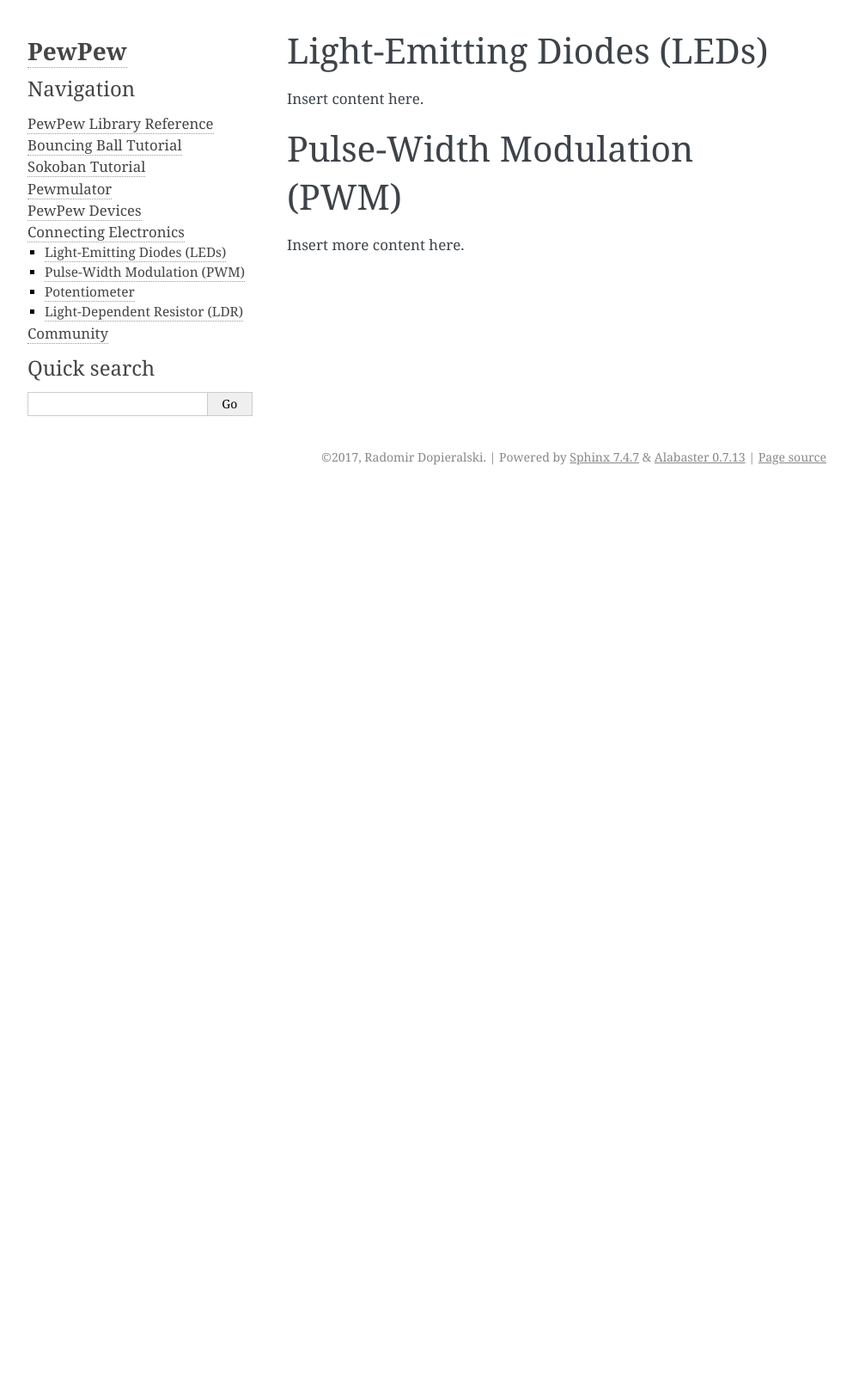
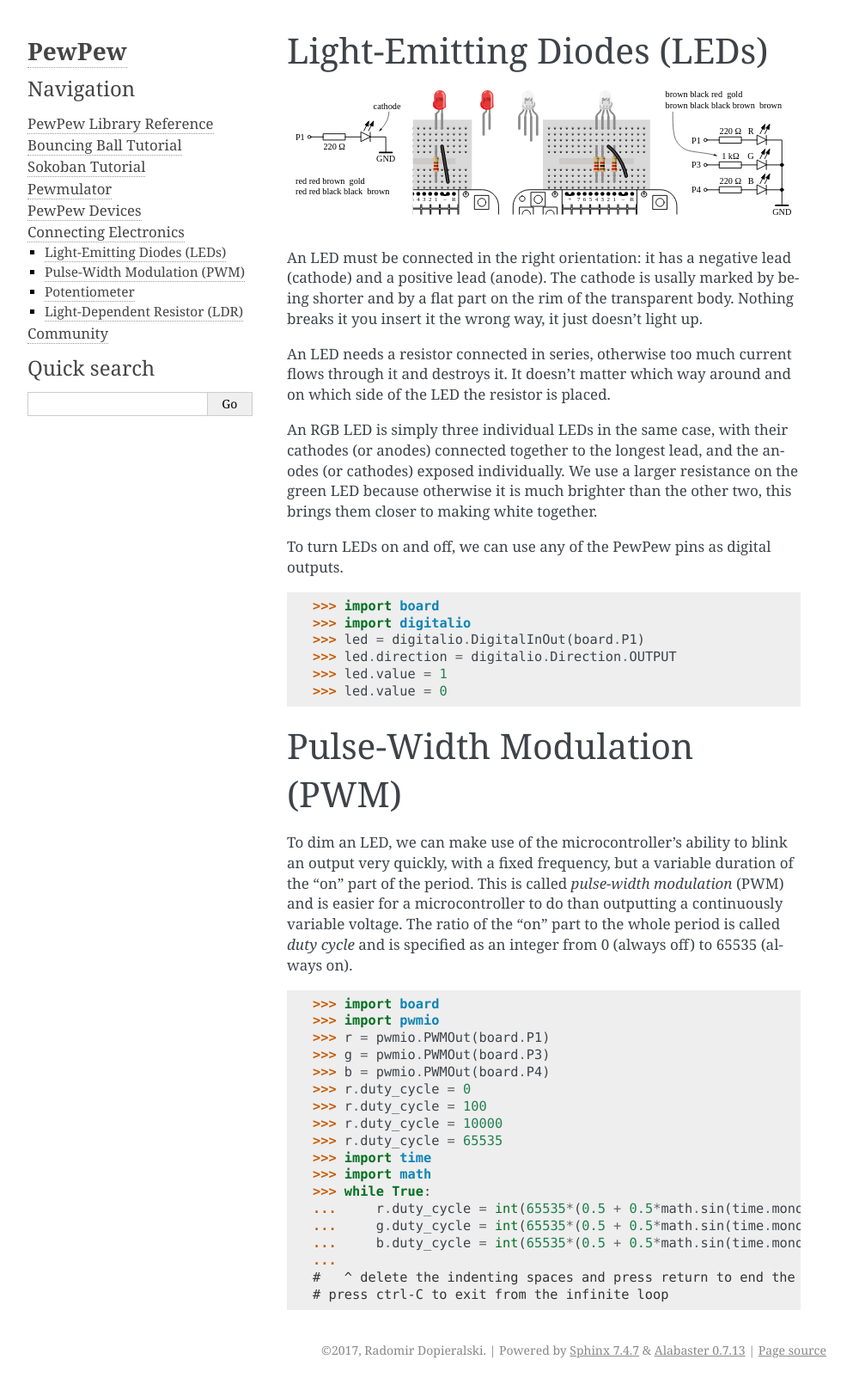
Before and after one commit to pypewpew/pewpew, a Sphinx documentation site: the page built from docs/components/led.rst, in a window 1280 px wide. Shown: the whole page at 86% size, without its empty margins (148-1141 px from the left). Built offline with Sphinx 7.4.7, drawn with Linux system fonts in a browser that asks for light colours; before the commit the page ends 900 px from its top, so only the background shows below that.

Commit message:
LED page.

```diff
--- a/docs/components/led.rst
+++ b/docs/components/led.rst
@@ -1,9 +1,52 @@
 Light-Emitting Diodes (LEDs)
 ----------------------------
 
-Insert content here.
+.. figure:: led-fig.*
+   :align: center
+
+.. raw:: latex
+
+   \vspace{4mm}
+
+An LED must be connected in the right orientation: it has a negative lead (cathode) and a positive lead (anode). The cathode is usally marked by being shorter and by a flat part on the rim of the transparent body. Nothing breaks it you insert it the wrong way, it just doesn’t light up.
+
+An LED needs a resistor connected in series, otherwise too much current flows through it and destroys it. It doesn’t matter which way around and on which side of the LED the resistor is placed.
+
+An RGB LED is simply three individual LEDs in the same case, with their cathodes (or anodes) connected together to the longest lead, and the anodes (or cathodes) exposed individually. We use a larger resistance on the green LED because otherwise it is much brighter than the other two, this brings them closer to making white together.
+
+To turn LEDs on and off, we can use any of the PewPew pins as digital outputs.
+
+::
+
+   >>> import board
+   >>> import digitalio
+   >>> led = digitalio.DigitalInOut(board.P1)
+   >>> led.direction = digitalio.Direction.OUTPUT
+   >>> led.value = 1
+   >>> led.value = 0
 
 Pulse-Width Modulation (PWM)
 ----------------------------
 
-Insert more content here.
+To dim an LED, we can make use of the microcontroller’s ability to blink an output very quickly, with a fixed frequency, but a variable duration of the “on” part of the period. This is called *pulse-width modulation* (PWM) and is easier for a microcontroller to do than outputting a continuously variable voltage. The ratio of the “on” part to the whole period is called *duty cycle* and is specified as an integer from 0 (always off) to 65535 (always on).
+
+::
+
+   >>> import board
+   >>> import pwmio
+   >>> r = pwmio.PWMOut(board.P1)
+   >>> g = pwmio.PWMOut(board.P3)
+   >>> b = pwmio.PWMOut(board.P4)
+   >>> r.duty_cycle = 0
+   >>> r.duty_cycle = 100
+   >>> r.duty_cycle = 10000
+   >>> r.duty_cycle = 65535
+   >>> import time
+   >>> import math
+   >>> while True:
+   ...     r.duty_cycle = int(65535*(0.5 + 0.5*math.sin(time.monotonic())))
+   ...     g.duty_cycle = int(65535*(0.5 + 0.5*math.sin(time.monotonic() - 2.1)))
+   ...     b.duty_cycle = int(65535*(0.5 + 0.5*math.sin(time.monotonic() - 4.2)))
+   ...
+   #   ^ delete the indenting spaces and press return to end the block
+   # press ctrl-C to exit from the infinite loop
```
Also changed, not shown: docs/components/led-fig.svg (added), 2 other files.
